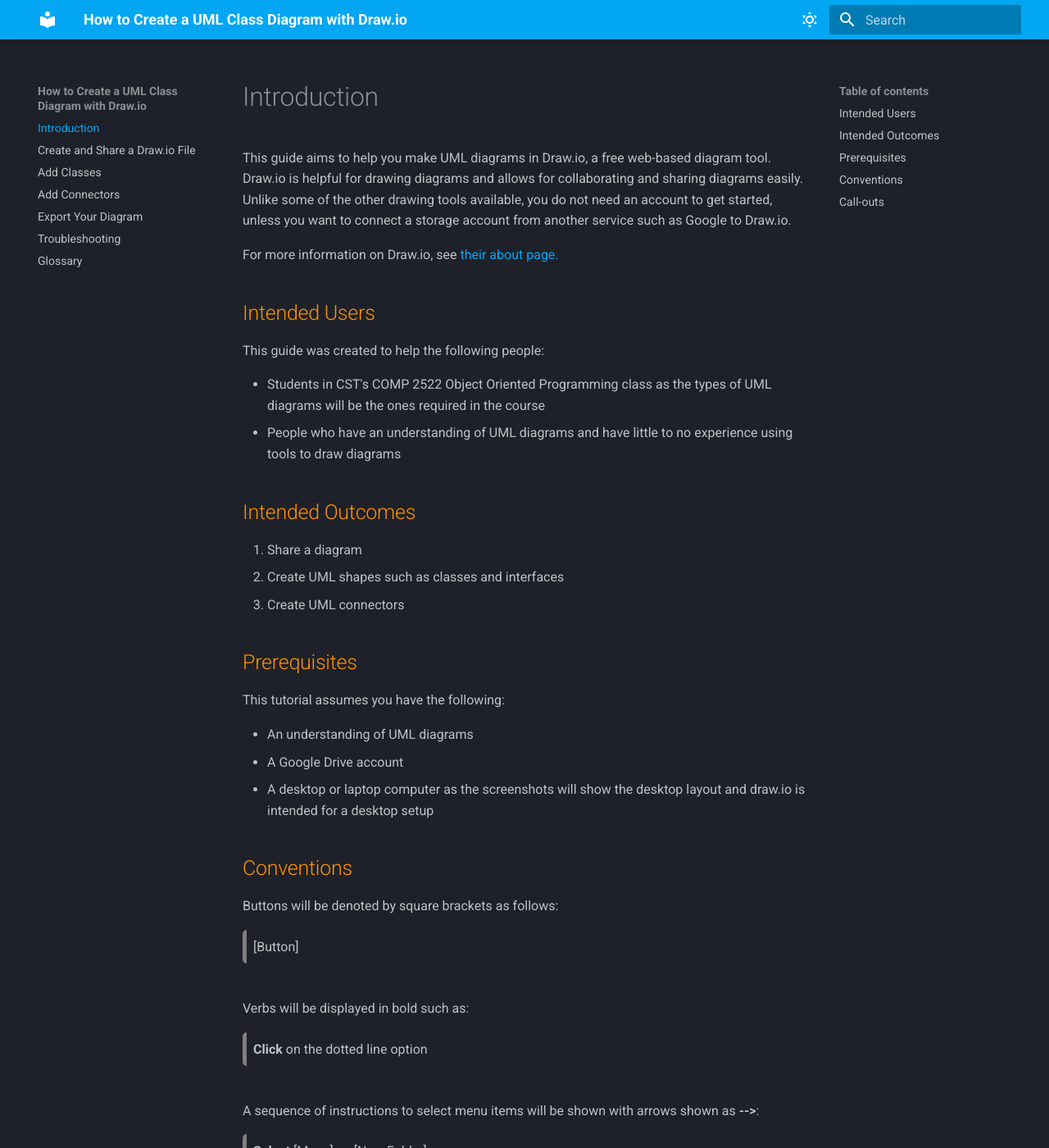
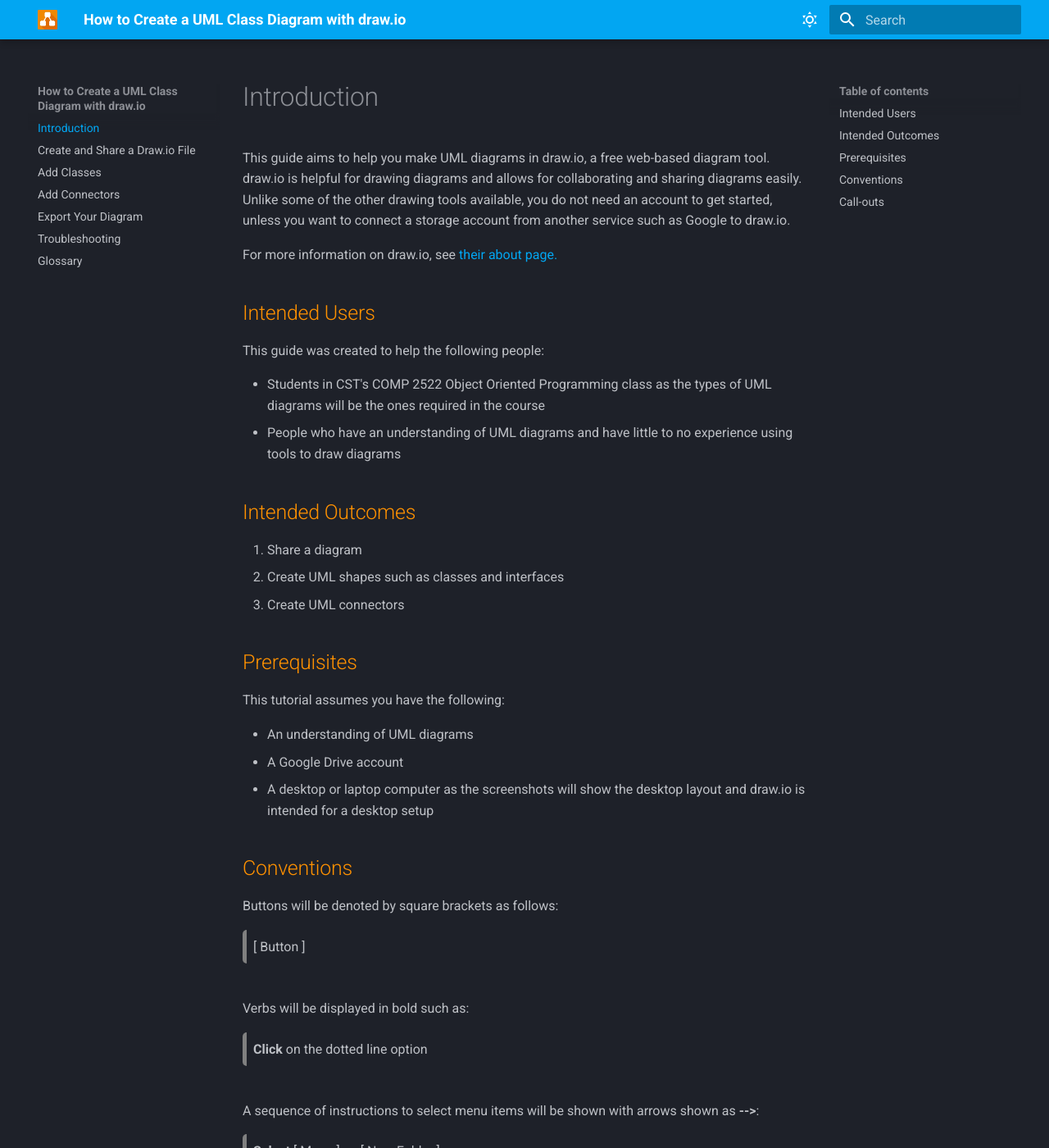
Before and after one commit to kai-st/comm2216-docs-project, an MkDocs documentation site: the page built from docs/index.md, in a window 1280 px wide and 1400 px high. Shown: the whole window at 82% size. Built offline with MkDocs 1.6.1 and Material for MkDocs 9.7.7, drawn with Linux system fonts in a browser that asks for light colours; some of the changed text lies outside the part shown.

Commit message:
Update theme and icon

```diff
--- a/docs/index.md
+++ b/docs/index.md
@@ -1,8 +1,8 @@
 # Introduction
 
-This guide aims to help you make UML diagrams in Draw.io, a free web-based diagram tool. Draw.io is helpful for drawing diagrams and allows for collaborating and sharing diagrams easily. Unlike some of the other drawing tools available, you do not need an account to get started, unless you want to connect a storage account from another service such as Google to Draw.io.
+This guide aims to help you make UML diagrams in draw.io, a free web-based diagram tool. draw.io is helpful for drawing diagrams and allows for collaborating and sharing diagrams easily. Unlike some of the other drawing tools available, you do not need an account to get started, unless you want to connect a storage account from another service such as Google to draw.io.
 
-For more information on Draw.io, see [their about page.](https://www.drawio.com/about)
+For more information on draw.io, see [their about page.](https://www.drawio.com/about)
 
 ## Intended Users
 
@@ -29,7 +29,7 @@
 
 Buttons will be denoted by square brackets as follows:
 
-<span class="example">[Button]</span>
+<span class="example">[ Button ]</span>
 <br>
 
 Verbs will be displayed in bold such as:
@@ -39,7 +39,7 @@
 
 A sequence of instructions to select menu items will be shown with arrows shown as **-->**:
 
-<span class="example"> **Select** [Menu] --> [New Folder]</span>
+<span class="example"> **Select** [ Menu ] --> [ New Folder ]</span>
 <br>
 
 Links to an external website will be highlighted in an accent colour:
@@ -49,7 +49,7 @@
 
 Optional steps will be prefaced with the word "Optional" in _italics_:
 
-<span class="example">_Optional_: **Click** [Button] for dotted connectors</span>
+<span class="example">_Optional:_ **Click** [ Button ] for dotted connectors</span>
 <br>
 
    <!-- Flag things as optional using italics *Optional*: _Click_ [Button] -->
--- a/mkdocs.yml
+++ b/mkdocs.yml
@@ -1,4 +1,4 @@
-site_name: How to Create a UML Class Diagram with Draw.io
+site_name: How to Create a UML Class Diagram with draw.io
 site_url: https://kai-st.github.io/comm2216-docs-project/
 
 nav:
@@ -31,6 +31,10 @@
 
   features:
     - navigation.footer
+    - navigation.sections
+
+  logo: assets/drawio-logo.png
+  favicon: assets/drawio-logo.png
 
 extra_css:
   - stylesheets/extra.css
```
Also changed, not shown: docs/assets/drawio-logo.png (added).
